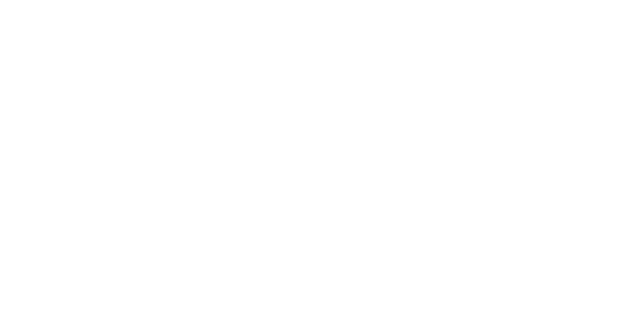
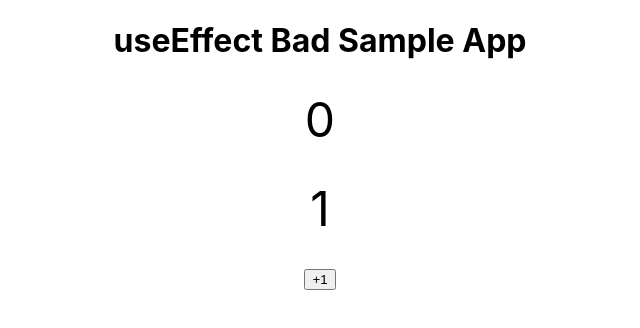
Before and after one commit to sekiyan372/react-study-sample, a React (Create React App) app: page /week4/loop in a window 1280 px wide. Before the commit this address had no page. Shown: the top 328 px of the page, without its empty margins (320-960 px from the left). Built offline with nearby package versions, Linux system fonts and the light colour scheme.

Commit message:
week4のサンプルプログラムを追加

```diff
--- a/src/Router.tsx
+++ b/src/Router.tsx
@@ -16,6 +16,11 @@ import ExWeek2 from '~/pages/week2/Ex'
 import Count from '~/pages/week3/Count'
 import Form from '~/pages/week3/Form'
 import ExWeek3 from '~/pages/week3/Ex'
+
+//week4
+import OparationCount from '~/pages/week4/Count'
+import Post from '~/pages/week4/Post'
+import Loop from '~/pages/week4/Loop'
 
 const Router: VFC = () => (
   <BrowserRouter>
@@ -36,6 +41,11 @@ const Router: VFC = () => (
       <Route path="/week3/count" element={<Count />} />
       <Route path="/week3/form" element={<Form />} />
       <Route path="/week3/ex" element={<ExWeek3 />} />
+
+      {/* week4 */}
+      <Route path="/week4/count" element={<OparationCount />} />
+      <Route path="/week4/post" element={<Post />} />
+      <Route path="/week4/loop" element={<Loop />} />
     </Routes>
   </BrowserRouter>
 )
--- a/src/pages/week3/Count.tsx
+++ b/src/pages/week3/Count.tsx
@@ -2,8 +2,8 @@
 
 import React, { VFC, useState } from 'react'
 import styled from 'styled-components'
-import Wrapper from '~/components/week3/Wrapper'
-import View from '~/components/week3/View'
+import Wrapper from '~/components/Wrapper'
+import View from '~/components/View'
 
 const Button = styled.button`
   font-size: 2rem;
--- a/src/pages/week3/Ex.tsx
+++ b/src/pages/week3/Ex.tsx
@@ -2,7 +2,7 @@
 
 import React, { VFC, useState, FormEvent } from 'react'
 import styled from 'styled-components'
-import Wrapper from '~/components/week3/Wrapper'
+import Wrapper from '~/components/Wrapper'
 
 const Label = styled.label`
   display: block;
--- a/src/pages/week3/Form.tsx
+++ b/src/pages/week3/Form.tsx
@@ -7,8 +7,8 @@ import React, {
   ChangeEvent
 } from 'react'
 import styled from 'styled-components'
-import Wrapper from '~/components/week3/Wrapper'
-import View from '~/components/week3/View'
+import Wrapper from '~/components/Wrapper'
+import View from '~/components/View'
 
 const Input = styled.input`
   font-size: 2rem;
--- /dev/null
+++ b/src/pages/week4/Count.tsx
@@ -0,0 +1,33 @@
+// Access to http://localhost:3000/week4/count/
+
+import React, { VFC, useState, useEffect } from 'react'
+import Wrapper from '~/components/Wrapper'
+import View from '~/components/View'
+
+const Count: VFC = () => {
+  const [count ,setCount] = useState<number>(0)
+
+  useEffect(() => {
+    console.log(`${count}: render constantly`)
+  })
+
+  useEffect(() => {
+    console.log(`${count}: render first`)
+  }, [])
+
+  useEffect(() => {
+    console.log(`${count}: render when count up`)
+  }, [count])
+
+  return (
+    <Wrapper>
+      <h1>useEffect Sample App</h1>
+      <View>{ count }</View>
+      <button onClick={() => setCount(count + 1) }>
+        +1
+      </button>
+    </Wrapper>
+  )
+}
+
+export default Count
--- /dev/null
+++ b/src/pages/week4/Loop.tsx
@@ -0,0 +1,39 @@
+// Access to http://localhost:3000/week4/loop/
+
+import React, { VFC, useState, useEffect } from 'react'
+import Wrapper from '~/components/Wrapper'
+import View from '~/components/View'
+
+const Loop: VFC = () => {
+  const [count1 ,setCount1] = useState<number>(0)
+  const [count2, setCount2] = useState<number>(0)
+
+  /* 無限ループ注意 */
+  // useEffect(() => {
+  //   setCount1(count1 + 1)
+  // })
+
+  useEffect(() => {
+    setCount2(count2 + 1)
+  }, [count1])
+
+  /* 無限ループ注意 */
+  // useEffect(() => {
+  //   setCount2(count2 + 1)
+  // }, [count2])
+
+  return (
+    <Wrapper>
+      <h1>useEffect Bad Sample App</h1>
+
+      <View>{ count1 }</View>
+      <View>{ count2 }</View>
+
+      <button onClick={() => setCount1(count1 + 1) }>
+        +1
+      </button>
+    </Wrapper>
+  )
+}
+
+export default Loop
--- /dev/null
+++ b/src/pages/week4/Post.tsx
@@ -0,0 +1,47 @@
+// Access to http://localhost:3000/week4/post/
+
+import React, { VFC, useState, useEffect } from 'react'
+import styled from 'styled-components'
+import Wrapper from '~/components/Wrapper'
+
+const Card = styled.div`
+  margin: 30px
+`
+
+type Post = {
+  userId: number
+  id: number
+  title: string
+  body: string
+}
+
+const Post: VFC = () => {
+  const [posts, setPosts] = useState<Post[]>([])
+
+  useEffect(() => {
+    const fetchPost = async () => {
+      const response = await fetch('https://jsonplaceholder.typicode.com/posts')
+      const posts = await response.json()
+      setPosts(posts)
+    }
+    fetchPost()
+  }, [])
+
+  return (
+    <Wrapper>
+      <h1>useEffect API Sample</h1>
+      <div>
+        {
+          posts.map(post => (
+            <Card key={post.id}>
+              <div>{post.title}</div>
+              <div>{post.body}</div>
+            </Card>
+          ))
+        }
+      </div>
+    </Wrapper>
+  )
+}
+
+export default Post
```
Also changed, not shown: src/components/View.tsx (renamed from src/components/week3/View.tsx), src/components/Wrapper.tsx (renamed from src/components/week3/Wrapper.tsx).
